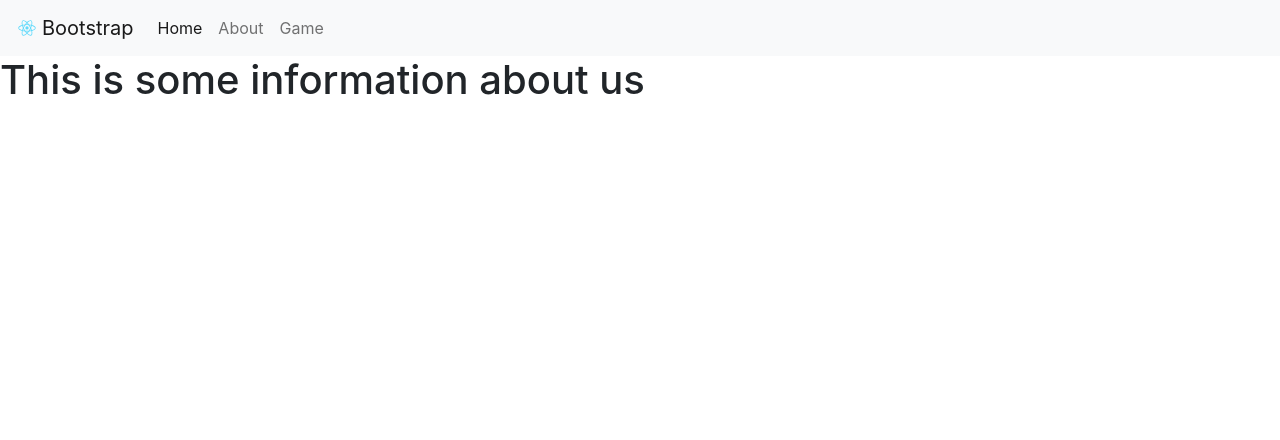
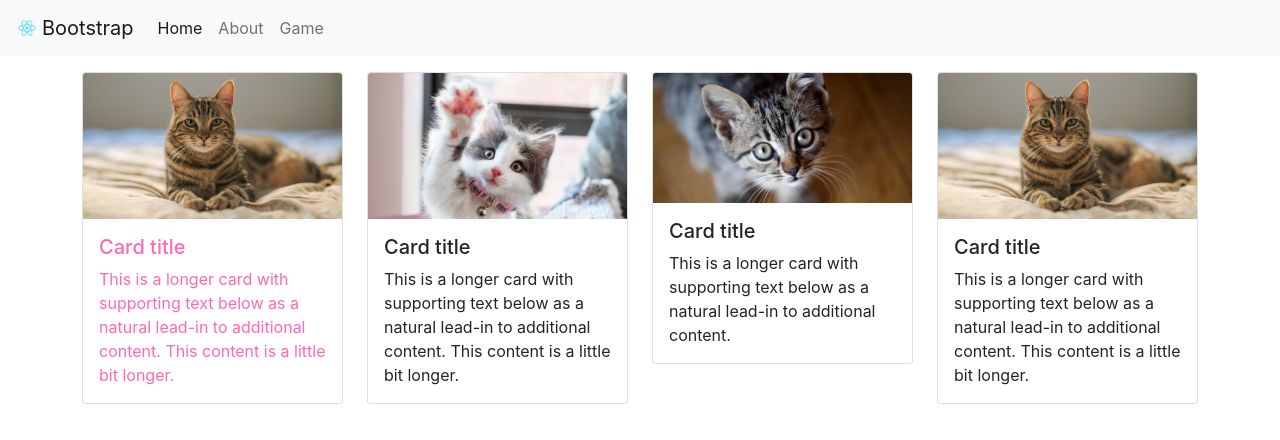
Before and after one commit to animegurl69/gamewebsitet, a React (Create React App) app: page /about in a window 1280 px wide. Shown: the top 440 px of the page. Built offline with nearby package versions, Linux system fonts and the light colour scheme.

Commit message:
finished about

```diff
--- a/src/components/about.js
+++ b/src/components/about.js
@@ -1,4 +1,8 @@
 import React, { Component } from 'react';
+
+import cat1 from '../assets/cat1.jpeg'
+import cat2 from '../assets/cat2.jpeg'
+import cat3 from '../assets/cat3.png'
 
 /**
  * basic component for copy. This is a basic react component
@@ -10,7 +14,47 @@ class About extends Component {
 
     render() {
         return (
-            <h1>This is some information about us</h1>
+            <div className="container mt-3">
+                <div className="row row-cols-1 row-cols-sm-2 row-cols-md-3 row-cols-lg-4 g-4">
+                    <div className="col">
+                        <div className="card">
+                            <img src={cat1} className="card-img-top" alt="..." />
+                            <div className="card-body pink-text">
+                                <h5 className="card-title">Card title</h5>
+                                <p className="card-text ">This is a longer card with supporting text below as a natural lead-in to additional content. This content is a little bit longer.</p>
+                            </div>
+                        </div>
+                    </div>
+                    <div className="col">
+                        <div className="card">
+                            <img src={cat2} className="card-img-top" alt="..." />
+                            <div className="card-body">
+                                <h5 className="card-title">Card title</h5>
+                                <p className="card-text">This is a longer card with supporting text below as a natural lead-in to additional content. This content is a little bit longer.</p>
+                            </div>
+                        </div>
+                    </div>
+                    <div className="col">
+                        <div className="card">
+                            <img src={cat3} className="card-img-top" alt="..." />
+                            <div className="card-body">
+                                <h5 className="card-title">Card title</h5>
+                                <p className="card-text">This is a longer card with supporting text below as a natural lead-in to additional content.</p>
+                            </div>
+                        </div>
+                    </div>
+                    <div className="col">
+                        <div className="card">
+                            <img src={cat1} className="card-img-top" alt="..." />
+                            <div className="card-body">
+                                <h5 className="card-title">Card title</h5>
+                                <p className="card-text">This is a longer card with supporting text below as a natural lead-in to additional content. This content is a little bit longer.</p>
+                            </div>
+                        </div>
+                    </div>
+                </div>
+            </div>
+
         )
     }
 }
--- a/src/components/game.js
+++ b/src/components/game.js
@@ -10,7 +10,10 @@ class Game extends Component {
 
     render() {
         return (
-            <h1>our game</h1>
+            <div className= "pink-text">
+                <h1>Play our gmae</h1>
+            </div>
+
         )
     }
 }
--- a/src/components/landing.js
+++ b/src/components/landing.js
@@ -15,19 +15,44 @@ class Landing extends Component {
     render() {
         return (
 
-            <div className="page">
-                <div id="carouselExampleSlidesOnly" className="carousel slide" data-bs-ride="carousel">
+            <div className="container mt-3">
+                <div id="carouselWithControls" className="carousel slide" data-bs-ride="carousel">
+                    <div className="carousel-indicators">
+                        <button type="button" data-bs-target="#carouselExampleIndicators" data-bs-slide-to="0" className="active" aria-current="true" aria-label="Slide 1"></button>
+                        <button type="button" data-bs-target="#carouselExampleIndicators" data-bs-slide-to="1" aria-label="Slide 2"></button>
+                        <button type="button" data-bs-target="#carouselExampleIndicators" data-bs-slide-to="2" aria-label="Slide 3"></button>
+                    </div>
                     <div className="carousel-inner">
                         <div className="carousel-item active">
                             <img src={cat1} className="aspect-fill" alt="..." />
+                            <div className="carousel-caption d-none d-md-block">
+                                <h4 className= "pink-text">Cat 1</h4>
+                                <p className= "pink-text"> Some representative placeholder content for the first slide.</p>
+                            </div>
                         </div>
                         <div className="carousel-item">
                             <img src={cat2} className="aspect-fill" alt="..." />
+                            <div class="carousel-caption d-none d-md-block">
+                                <h4 className= "pink-text">Cat 2</h4>
+                                <p className= "pink-text">Some representative placeholder content for the first slide.</p>
+                            </div>
                         </div>
                         <div className="carousel-item">
                             <img src={cat3} className="aspect-fill" alt="..." />
+                            <div class="carousel-caption d-none d-md-block">
+                                <h4 className= "pink-text">Cat 3</h4>
+                                <p className= "pink-text">Some representative placeholder content for the first slide.</p>
+                            </div>
                         </div>
                     </div>
+                    <button className="carousel-control-prev" type="button" data-bs-target="#carouselWithControls" data-bs-slide="prev">
+                        <span className="carousel-control-prev-icon" aria-hidden="true"></span>
+                        <span className="visually-hidden">Previous</span>
+                    </button>
+                    <button className="carousel-control-next" type="button" data-bs-target="#carouselWithControls" data-bs-slide="next">
+                        <span className="carousel-control-next-icon" aria-hidden="true"></span>
+                        <span className="visually-hidden">Next</span>
+                    </button>
                 </div>
             </div>
 
--- a/src/components/navbar.js
+++ b/src/components/navbar.js
@@ -18,7 +18,7 @@ class Navbar extends Component {
             <nav className="navbar navbar-expand-sm navbar-light bg-light">
                 <div className="container-fluid">
                     <a class="navbar-brand" href="/">
-                        <img src={logo} alt="" width="30" height="24" class="d-inline-block align-text-top"/>
+                        <img src={logo} alt="" width="30" height="24" class="d-inline-block align-text-top" />
                         Bootstrap
                     </a>
                     <button className="navbar-toggler" type="button" data-bs-toggle="collapse" data-bs-target="#navbarNavAltMarkup" aria-controls="navbarNavAltMarkup" aria-expanded="false" aria-label="Toggle navigation">
--- a/src/styles.css
+++ b/src/styles.css
@@ -1,7 +1,8 @@
 .page {
     background-color: green;
-    margin-left: 20px;
-    margin-right: 20px;
+    margin-top: 10px;
+    margin-left: 40px;
+    margin-right: 40px;
 }
 
 .aspect-fill {
@@ -9,3 +10,11 @@
     width: 100%;
     object-fit: cover;
 }
+
+.pink-text {
+    color: hotpink;
+}
+
+.blue-text {
+    color: blue;
+}
```
Lines whose indentation alone changed are shown as unchanged.
